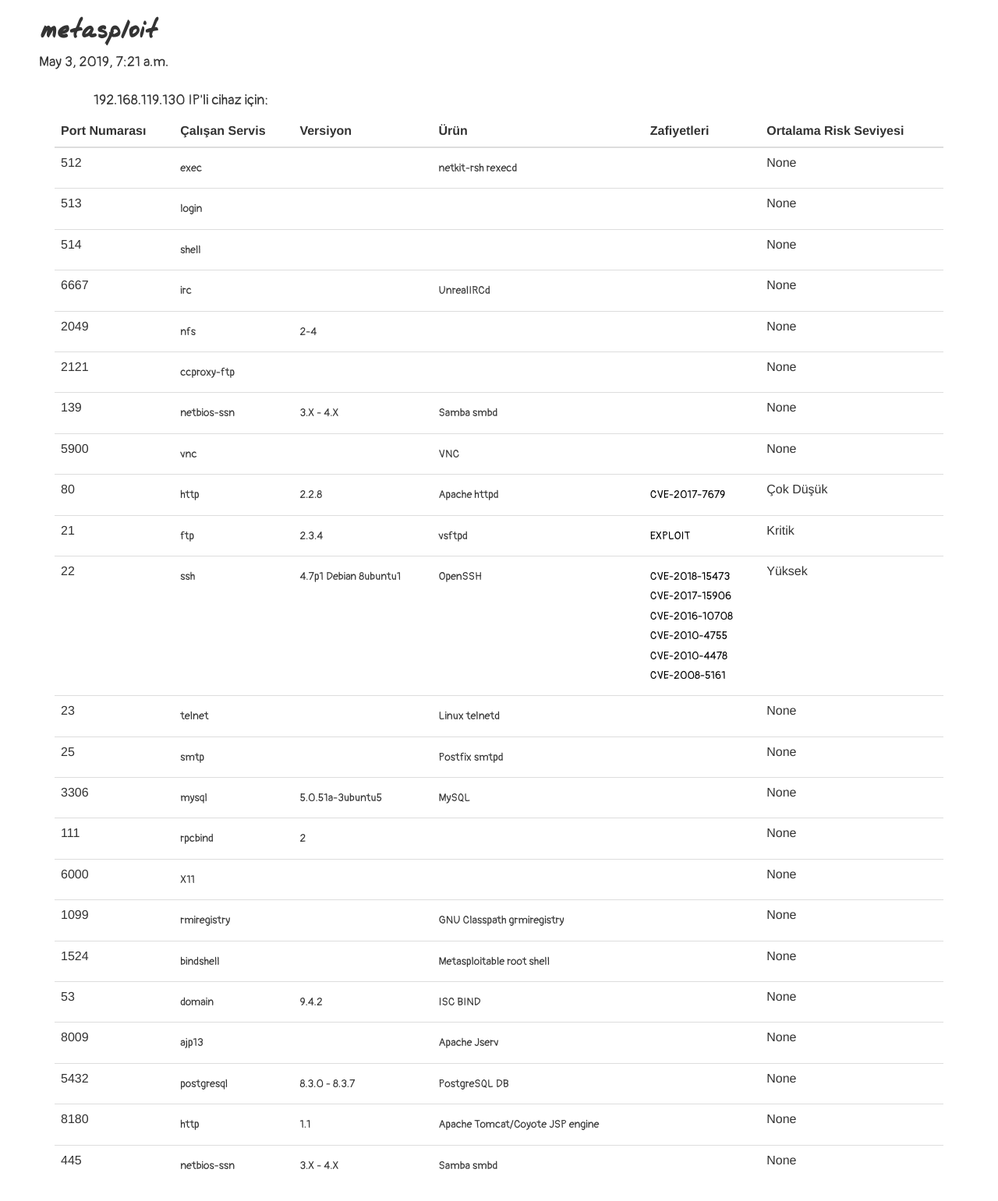
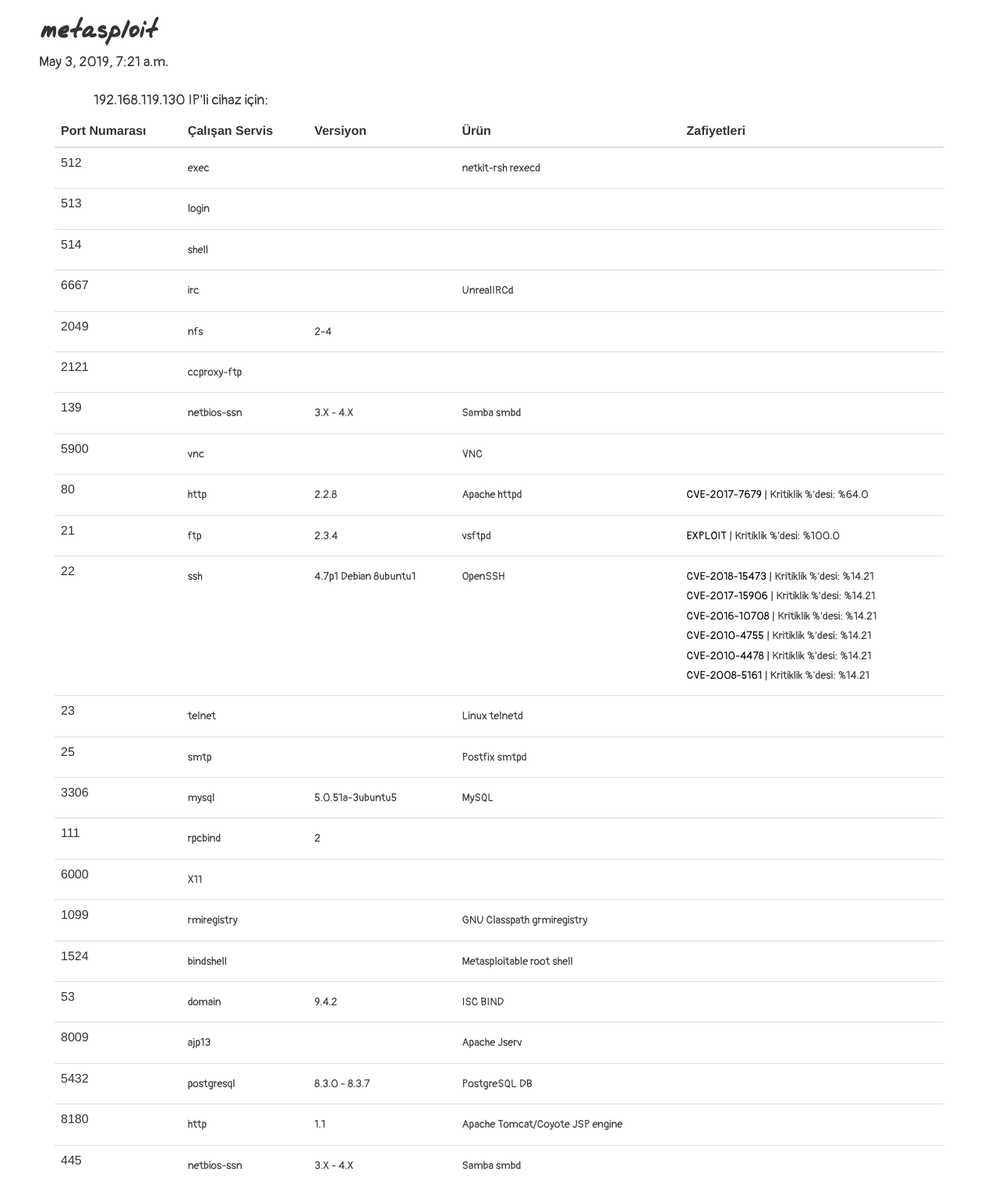
Before and after one commit to aysegulkoca/bitirme_projesi, a Django app: page /detail/20/ in a window 1280 px wide. Shown: the part 87-1628 px from the top of the page at 78% size. Run offline with Django 3.2, Linux system fonts and the light colour scheme; data comes from the database, SQL or seed files in the repository; some libraries are stand-ins or nearby versions.

Commit message:
database ve kritiklik hesabı düzenlendi

```diff
--- a/scannetwork/models.py
+++ b/scannetwork/models.py
@@ -39,8 +39,11 @@ class Vulnerability(models.Model):
     vulnerability = models.CharField(max_length=200, verbose_name="vulnerability")
     description = models.TextField(verbose_name="description")
     solution = models.TextField(verbose_name="solution")
-    cvss_score = models.FloatField(verbose_name="cvss_score")
-    risk_score = models.FloatField(verbose_name="risk_score")
+    cvss_score_v2 = models.FloatField(verbose_name="cvss_score_v2", null=True, blank=True, default=None)
+    cvss_score_v3 = models.FloatField(verbose_name="cvss_score_v3", null=True, blank=True, default=None)
+    impact_subscore = models.FloatField(verbose_name="impact_subscore", null=True, blank=True, default=None)
+    exploitability_subscore = models.FloatField(verbose_name="exploitability_subscore", null=True, blank=True, default=None)
+    risk_score = models.FloatField(verbose_name="risk_score", null=True, blank=True, default=None)
     version_id = models.ForeignKey("Version", verbose_name="version_id", on_delete=models.CASCADE)
     product_id = models.ForeignKey("Product", verbose_name="product_id", on_delete=models.CASCADE)
     service_id = models.ForeignKey("Service", verbose_name="service_id", on_delete=models.CASCADE)
--- a/scannetwork/templatetags/poll_extras.py
+++ b/scannetwork/templatetags/poll_extras.py
@@ -6,43 +6,37 @@ register = template.Library()
 
 @register.simple_tag
 def calculate_cve_risk_score(vulnerabilities):
-
     for vul in vulnerabilities:
         cve = Vulnerability.objects.get(vulnerability=vul)
-        risk = 0.0
-        version = None
-        product = None
-        try:
-            version = Version.objects.get(id=cve.version_id_id)
-            product = Product.objects.get(id=cve.product_id_id)
-        except Version.DoesNotExist:
-            version = None
-        except Product.DoesNotExist:
-            product = None
-        if version is not None and product is not None:
-            probability = 100 / version.total_vulnerability
-            risk = probability * cve.cvss_score
-        cve.risk_score = risk
+        cve.risk_score = cve.exploitability_subscore * cve.impact_subscore
         cve.save()
 
-        result = average(vulnerabilities)
-        if result < 30.0:
-            return "Çok Düşük"
-        elif 30.0 <= result < 50.0:
-            return "Düşük"
-        elif 50.0 <= result < 70.0:
-            return "Ortalama"
-        elif 70.0 <= result < 90.0:
-            return "Yüksek"
-        else:
-            return "Kritik"
+    return cve.risk_score
 
 
-def average(vulnerabilities):
-    score = 0.0
-    for vul in vulnerabilities:
+def counter(vul_list):
+    medium_risk = 0
+    high_risk = 0
+    critical_risk = 0
+
+    for vul in vul_list:
         cve = Vulnerability.objects.get(vulnerability=vul)
-        score = score + cve.risk_score
-    if len(vulnerabilities) != 0:
-        score = score/len(vulnerabilities)
-    return score
+
+        if 30.0 < cve.risk_score <= 50.0:
+            medium_risk += 1
+        elif 50.0 < cve.risk_score <= 80.0:
+            high_risk += 1
+        elif 80.0 < cve.risk_score <= 100.0:
+            critical_risk += 1
+
+    content = [medium_risk, high_risk, critical_risk]
+    return content
+
+
+@register.simple_tag
+def write(content_values):
+    port_content_list = []
+    vul_list = []
+    for ports in content_values:
+        for port_content in ports.values():
+            return port_content
--- a/scanweb/views.py
+++ b/scanweb/views.py
@@ -28,7 +28,7 @@ def scan_web(request):
             bs4(url)
 
             web = web_report_list(request)
-        return render(request, 'templates/scanweb/scanweb_report_list.html',{'web': web})
+        return render(request, 'templates/scanweb/scanweb_report_list.html', {'web': web})
     else:
         form = WebForm()
 
--- a/templates/reports/report_detail_list.html
+++ b/templates/reports/report_detail_list.html
@@ -23,7 +23,6 @@
                       <h3><th>Versiyon</th></h3>
                       <h3><th>Ürün</th></h3>
                       <h3><th>Zafiyetleri</th></h3>
-                      <h3><th>Ortalama Risk Seviyesi</th></h3>
 
                   </tr>
                 </thead>
@@ -39,9 +38,8 @@
                                         <td><h5>{{ port_content.product }}</h5></td>
                                         <td>{% for vul in port_content.vulnerability %}
                                             <p>
-                                            <h5><a href="{% url 'cve_detail' vulnerability=vul %}"> {{ vul }} </a></h5>
+                                            <h5><a href="{% url 'cve_detail' vulnerability=vul %}"> {{ vul }} </a> | Kritiklik %'desi: %{% calculate_cve_risk_score port_content.vulnerability %}</h5>
                                             {% endfor %}</td>
-                                        <h5><td>{% calculate_cve_risk_score port_content.vulnerability %}</td></h5>
                                 {% endfor %}
                                 </tr>
                             {% endfor %}
--- a/templates/scannetwork/cve_detail.html
+++ b/templates/scannetwork/cve_detail.html
@@ -7,7 +7,7 @@
         <table class="table">
             <thead>
                 <tr>
-                    <th><h4>{{ cve }} | CVSS Skoru: {{ cve.cvss_score }} | Riski: {{ cve.risk_score }}</h4></th>
+                    <th><h4>{{ cve }} | v2 CVSS Skoru: {{ cve.cvss_score_v2 }} | v3 CVSS Skoru: {{ cve.cvss_score_v3 }}</h4></th>
                 </tr>
             </thead>
             <tbody>
```
Also changed, not shown: db.sqlite3, scannetwork/migrations/0012_remove_vulnerability_risk_score.py (added), scannetwork/migrations/0013_auto_20190526_0429.py (added), scannetwork/migrations/0014_auto_20190526_0453.py (added), scannetwork/migrations/0015_auto_20190526_0454.py (added), scannetwork/migrations/0016_auto_20190526_0456.py (added), scannetwork/migrations/0017_auto_20190526_0615.py (added), scanweb/migrations/0001_initial.py (added).
